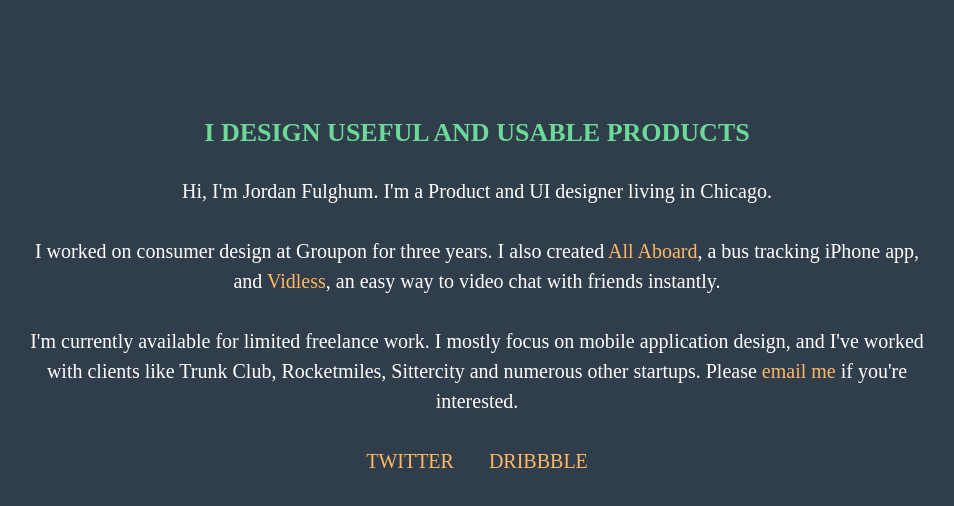
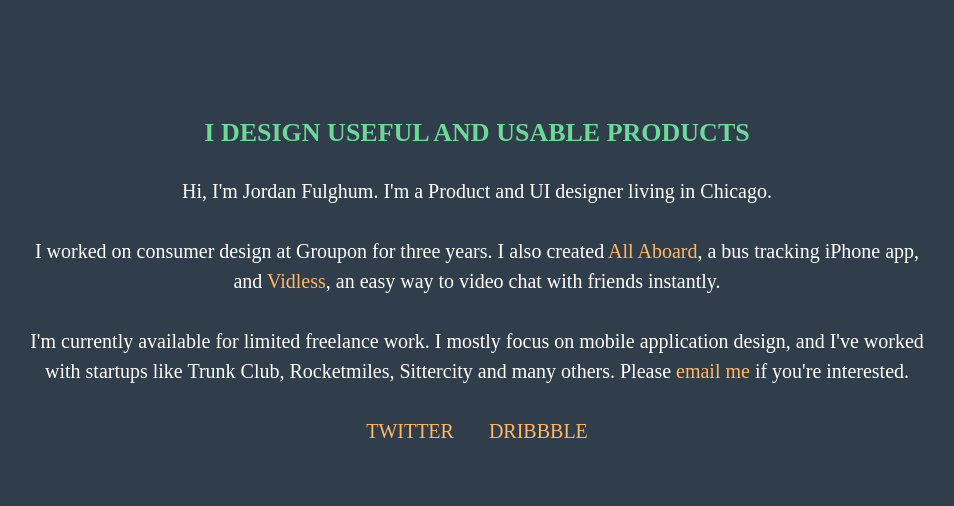
Before and after one commit to jordanful/jordanful.github.io, a plain HTML site: page index.html in a window 1280 px wide. Shown: the whole page, without its empty margins (163-1117 px from the left). Drawn offline with Linux system fonts and the light colour scheme.

Commit message:
change clients to companies

```diff
--- a/index.html
+++ b/index.html
@@ -14,7 +14,7 @@
 		<h1>I design useful and usable products</h1>
 			<p>Hi, I'm Jordan Fulghum. I'm a Product and UI designer living in Chicago.</p>
 			<p>I worked on consumer design at Groupon for three years. I also created <a href="http://allaboardcta.com">All Aboard</a>, a bus tracking iPhone app, and <a href="http://vidless.com">Vidless</a>, an easy way to video chat with friends instantly.</p>
-			<p>I'm currently available for limited freelance work. I mostly focus on mobile application design, and I've worked with clients like Trunk Club, Rocketmiles, Sittercity and numerous other startups. Please <a href="mailto:j.fulghum@gmail.com">email me</a> if you're interested.</p>
+			<p>I'm currently available for limited freelance work. I mostly focus on mobile application design, and I've worked with startups like Trunk Club, Rocketmiles, Sittercity and many others. Please <a href="mailto:j.fulghum@gmail.com">email me</a> if you're interested.</p>
 			<div class="social">
 				<a class="twitter animated" href="http://www.twitter.com/jordanful">Twitter</a>
 				<a class="dribbble animated" href="http://www.dribbble.com/jordanful">Dribbble</a>
```
